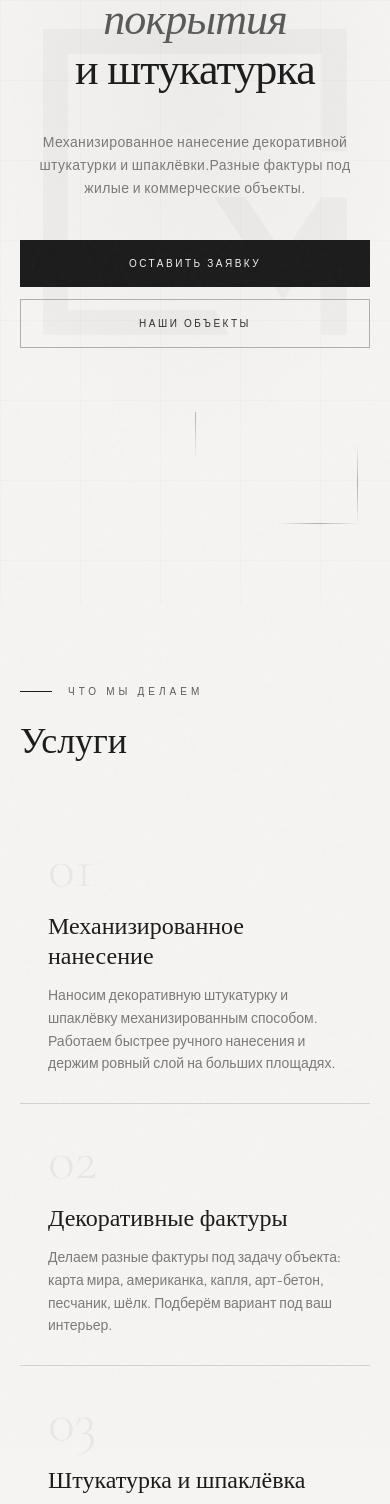
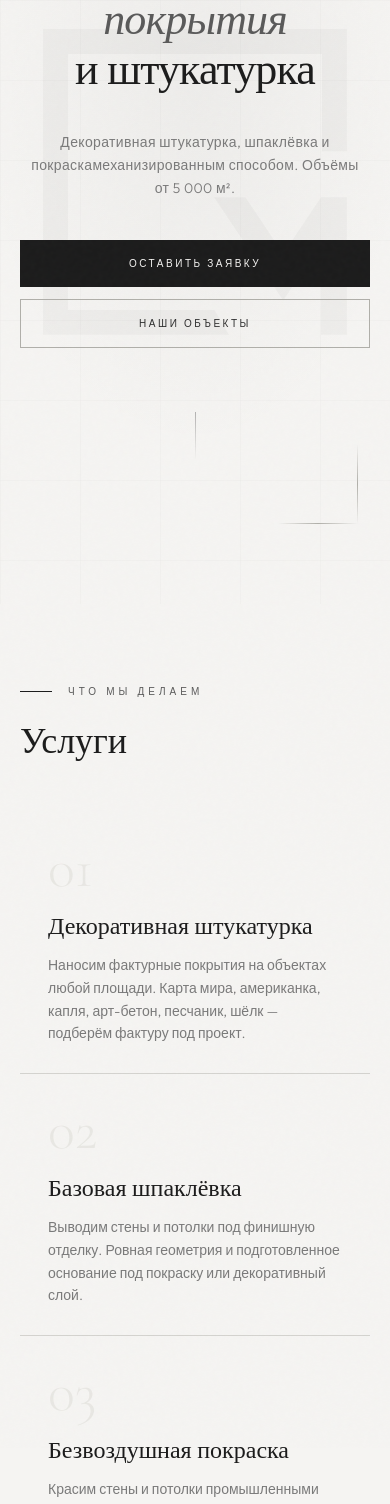
Before and after one commit to olimp1ic/-, a Next.js app: page / in a window 390 px wide. Shown: the part 240-1744 px from the top of the page. Built offline with nearby package versions, Linux system fonts and the light colour scheme.

Commit message:
Add files via upload

```diff
--- a/components/About.tsx
+++ b/components/About.tsx
@@ -1,8 +1,8 @@
 const stats = [
   { value: "6",       label: "видов фактур" },
-  { value: "8+",      label: "объектов сдано" },
-  { value: "28 000",  label: "м² нанесено" },
-  { value: "ЖК",      label: "и коммерция" },
+  { value: "7", label: "объектов сдано" },
+  { value: "5–15", label: "тыс. м² на проект" },
+  { value: "ИТР", label: "и рабочие в штате" },
 ];
 
 export default function About() {
@@ -29,18 +29,18 @@ export default function About() {
 
             <div className="space-y-5 text-[#7a7a7a] font-light leading-relaxed text-base">
               <p>
-                Мы занимаемся декоративными покрытиями: наносим штукатурку и шпаклёвку
-                механизированным способом на жилых и коммерческих объектах.
+                ООО «Смарт Декор» выполняет малярные работы на объектах жилого и
+                коммерческого строительства: базовая шпаклёвка, безвоздушная покраска,
+                декоративная штукатурка.
               </p>
               <p>
-                Делаем разные фактуры — карта мира, американка, капля, арт-бетон, песчаник,
-                шёлк. Работаем как на больших площадях в новостройках, так и на отдельных
-                помещениях.
+                Работаем механизированным способом — это даёт скорость и ровный слой
+                на больших площадях. Объёмы на проектах от 5 до 15 тысяч м².
               </p>
               <p>
-                Используем профессиональное оборудование и качественные материалы.
-                Отвечаем за результат на каждом этапе — от подготовки основания до финишного
-                покрытия.
+                Обеспечиваем объект собственным оборудованием, рабочими и ИТР из числа
+                штатных сотрудников. Отвечаем за результат на каждом этапе — от подготовки
+                основания до финишного покрытия.
               </p>
             </div>
 
--- a/components/Contact.tsx
+++ b/components/Contact.tsx
@@ -104,6 +104,19 @@ export default function Contact() {
                 <span className="text-[10px] md:text-[11px] tracking-[0.2em] md:tracking-[0.25em] uppercase text-[#5a5a5a] group-hover:text-[#229ED9] transition-colors duration-300">Telegram</span>
                 <span className="ml-auto text-[9px] md:text-[10px] tracking-[0.1em] text-[#b0afa9] font-light whitespace-nowrap">@smartdecorru</span>
               </a>
+
+              <a
+                href="https://max.ru/u/79299890078"
+                target="_blank"
+                rel="noopener noreferrer"
+                className="group flex items-center gap-4 px-4 md:px-6 py-4 border border-[#d4d3cf] hover:border-[#6E4BF5]/50 hover:bg-[#6E4BF5]/5 transition-all duration-300 bg-white/40"
+              >
+                <svg viewBox="0 0 24 24" className="w-5 h-5 flex-shrink-0 fill-[#6E4BF5]" xmlns="http://www.w3.org/2000/svg">
+                  <path d="M12 0C5.373 0 0 5.373 0 12s5.373 12 12 12 12-5.373 12-12S18.627 0 12 0zM6.4 17.2V7.2h2.35l3.25 5.35 3.25-5.35h2.35v10h-2.2v-6.35l-2.75 4.45h-1.3l-2.75-4.45v6.35H6.4z"/>
+                </svg>
+                <span className="text-[10px] md:text-[11px] tracking-[0.2em] md:tracking-[0.25em] uppercase text-[#5a5a5a] group-hover:text-[#6E4BF5] transition-colors duration-300">MAX</span>
+                <span className="ml-auto text-[9px] md:text-[10px] tracking-[0.1em] text-[#b0afa9] font-light whitespace-nowrap">+7 929 989 00 78</span>
+              </a>
             </div>
 
             <div className="space-y-4 text-sm font-light border-t border-[#d4d3cf] pt-8">
--- a/components/Hero.tsx
+++ b/components/Hero.tsx
@@ -48,7 +48,7 @@ export default function Hero() {
         <div data-hero style={s} className="flex items-center justify-center gap-3 md:gap-4 mb-8 md:mb-10">
           <div className="h-px w-6 md:w-12 bg-[#b0afa9] flex-shrink-0" />
           <span className="text-[9px] md:text-[10px] tracking-[0.25em] md:tracking-[0.5em] uppercase text-[#7a7a7a] font-light text-center">
-            Механизированное нанесение
+            Малярные работы под ключ
           </span>
           <div className="h-px w-6 md:w-12 bg-[#b0afa9] flex-shrink-0" />
         </div>
@@ -70,9 +70,9 @@ export default function Hero() {
         {/* Description */}
         <p data-hero style={s}
           className="text-sm md:text-lg font-light text-[#7a7a7a] leading-relaxed max-w-xl mx-auto mb-10 md:mb-12 tracking-wide px-2">
-          Механизированное нанесение декоративной штукатурки и шпаклёвки.
+          Декоративная штукатурка, шпаклёвка и покраска
           <br className="hidden md:block" />
-          Разные фактуры под жилые и коммерческие объекты.
+          механизированным способом. Объёмы от 5 000 м².
         </p>
 
         {/* CTAs */}
--- a/components/Portfolio.tsx
+++ b/components/Portfolio.tsx
@@ -3,10 +3,9 @@ import { useState } from "react";
 
 // ────────────────────────────────────────────────────────────
 // ЛОГОТИПЫ ЖК
-// Положи файл в /public/images/objects/ с именем из поля slug.
-// Расширение подбирается автоматически: .png → .jpg → .jpeg → .webp
-// Например для slug "wave" подойдёт wave.png ИЛИ wave.jpg
-// Пока файла нет — выводится название текстом.
+// Файлы лежат в /public/images/objects/
+// Имя файла = slug + .jpg  (например wave.jpg)
+// Если файла нет — выводится название текстом.
 // ────────────────────────────────────────────────────────────
 const projects = [
   {
@@ -61,12 +60,8 @@ const projects = [
 ];
 
 
-// Подбирает расширение файла автоматически
-const EXTS = ["png", "jpg", "jpeg", "webp"];
-
 function LogoImage({ slug, title }: { slug: string; title: string }) {
-  const [idx, setIdx] = useState(0);
-  const failed = idx >= EXTS.length;
+  const [failed, setFailed] = useState(false);
 
   if (failed) {
     return (
@@ -82,10 +77,11 @@ function LogoImage({ slug, title }: { slug: string; title: string }) {
   return (
     // eslint-disable-next-line @next/next/no-img-element
     <img
-      src={`/images/objects/${slug}.${EXTS[idx]}`}
+      src={`/images/objects/${slug}.jpg`}
       alt={title}
+      loading="lazy"
       className="max-h-full max-w-full object-contain opacity-75 group-hover:opacity-100 transition-opacity duration-500"
-      onError={() => setIdx((n) => n + 1)}
+      onError={() => setFailed(true)}
     />
   );
 }
--- a/components/Services.tsx
+++ b/components/Services.tsx
@@ -1,28 +1,27 @@
 "use client";
-import { useState } from "react";
 
 const services = [
   {
     num: "01",
-    title: "Механизированное нанесение",
-    desc: "Наносим декоративную штукатурку и шпаклёвку механизированным способом. Работаем быстрее ручного нанесения и держим ровный слой на больших площадях.",
+    title: "Декоративная штукатурка",
+    desc: "Наносим фактурные покрытия на объектах любой площади. Карта мира, американка, капля, арт-бетон, песчаник, шёлк — подберём фактуру под проект.",
   },
   {
     num: "02",
-    title: "Декоративные фактуры",
-    desc: "Делаем разные фактуры под задачу объекта: карта мира, американка, капля, арт-бетон, песчаник, шёлк. Подберём вариант под ваш интерьер.",
+    title: "Базовая шпаклёвка",
+    desc: "Выводим стены и потолки под финишную отделку. Ровная геометрия и подготовленное основание под покраску или декоративный слой.",
   },
   {
     num: "03",
-    title: "Штукатурка и шпаклёвка",
-    desc: "Готовим поверхность и наносим штукатурку и шпаклёвку под финишную отделку. От подготовки основания до готового покрытия.",
+    title: "Безвоздушная покраска",
+    desc: "Красим стены и потолки промышленными окрасочными станциями. Равномерный слой без полос и наплывов, высокая скорость на больших объёмах.",
   },
 ];
 
 // ────────────────────────────────────────────────────────────
-// Фото фактур: положи файлы в /public/images/textures/ с именем из slug.
-// Расширение подбирается автоматически: .png → .jpg → .jpeg → .webp
-// Пока фото нет — карточка тёмная с названием.
+// Фото фактур лежат в /public/images/textures/
+// Имя файла = slug + .jpg  (например karta-mira.jpg)
+// Если файла нет — карточка остаётся тёмной с названием.
 // ────────────────────────────────────────────────────────────
 const textures = [
   { name: "Карта мира", slug: "karta-mira" },
@@ -33,24 +32,6 @@ const textures = [
   { name: "Шёлк", slug: "shelk" },
 ];
 
-
-// Подбирает расширение файла автоматически
-const EXTS = ["png", "jpg", "jpeg", "webp"];
-
-function TextureImage({ slug, name }: { slug: string; name: string }) {
-  const [idx, setIdx] = useState(0);
-  if (idx >= EXTS.length) return null;
-
-  return (
-    // eslint-disable-next-line @next/next/no-img-element
-    <img
-      src={`/images/textures/${slug}.${EXTS[idx]}`}
-      alt={`Фактура ${name}`}
-      className="w-full h-full object-cover transition-transform duration-700 group-hover:scale-110"
-      onError={() => setIdx((n) => n + 1)}
-    />
-  );
-}
 
 export default function Services() {
   return (
@@ -124,7 +105,13 @@ export default function Services() {
                 key={t.name}
                 className={`reveal reveal-delay-${(i % 6) + 1} group relative overflow-hidden aspect-square bg-[#1c1c1c]`}
               >
-                <TextureImage slug={t.slug} name={t.name} />
+                {/* eslint-disable-next-line @next/next/no-img-element */}
+                <img
+                  src={`/images/textures/${t.slug}.jpg`}
+                  alt={t.name}
+                  loading="lazy"
+                  className="w-full h-full object-cover transition-transform duration-700 group-hover:scale-110"
+                />
                 {/* Затемнение */}
                 <div className="absolute inset-0 bg-gradient-to-t from-[#1c1c1c]/80 via-transparent to-transparent" />
                 {/* Название */}
```
